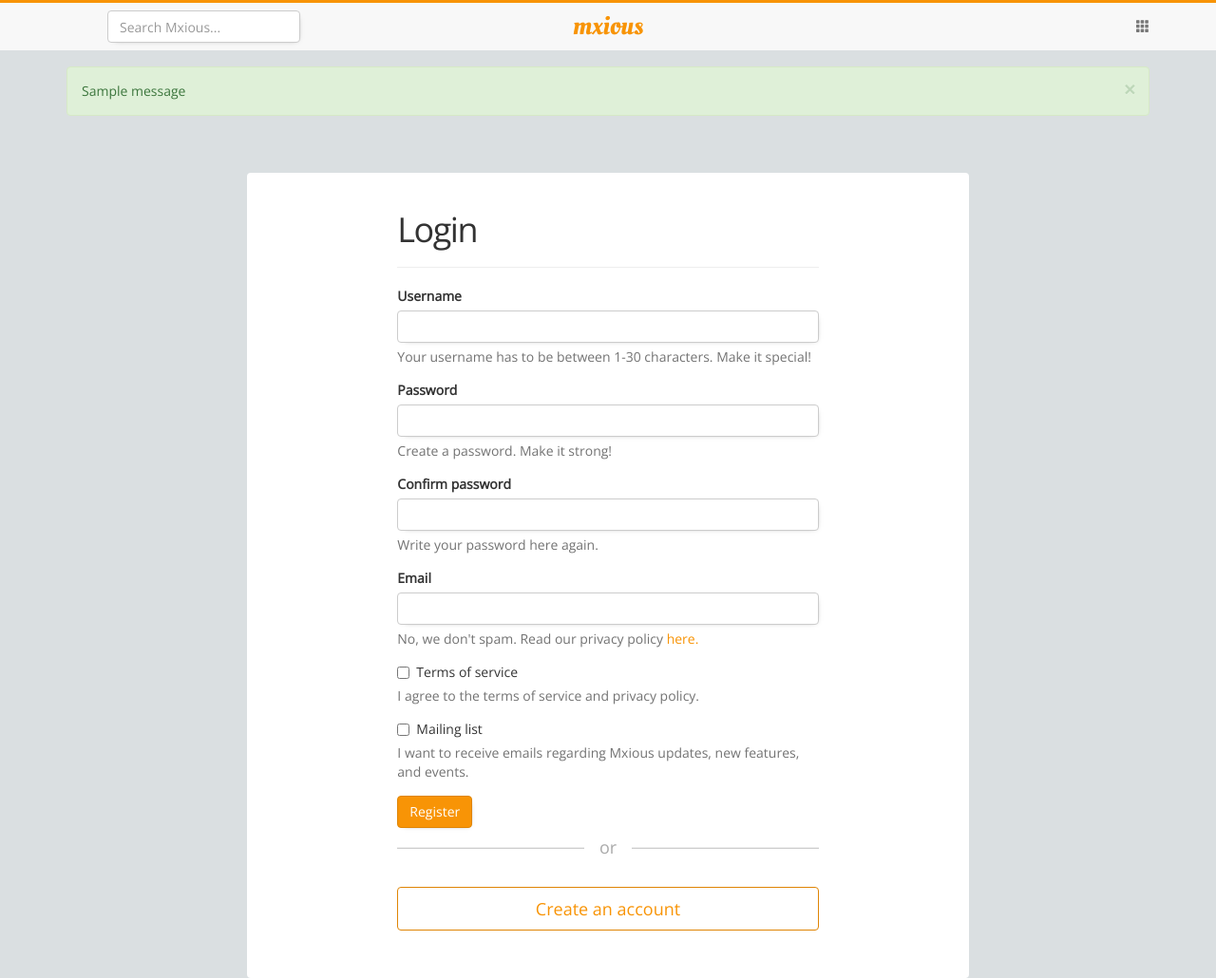
After one commit to mxious/mxious, a Django app: template accounts/templates/accounts/login.html in a window 1280 px wide. The commit adds this page. Shown: the whole page at 95% size. Run offline with Django 3.2, Linux system fonts and the light colour scheme; the template is opened without the code that fills it: values that come from a table or form of the project are taken from there, others are empty; tables that the repository leaves empty hold one stand-in row (values such as "Sample post"); one stand-in notice (Sample message) is shown; some libraries are stand-ins or nearby versions.

Commit message:
Created basic account views (login, logout, register) + tests
Signed-off-by: Sergio Diaz <sergiomattei@outlook.com>

```diff
--- /dev/null
+++ b/accounts/forms.py
@@ -0,0 +1,116 @@
+from django import forms
+from django.conf import settings
+from django.core.exceptions import ValidationError
+from django.contrib.auth.models import User
+from django.contrib.auth.forms import AuthenticationForm
+from crispy_forms.helper import FormHelper
+from crispy_forms.layout import Layout, Fieldset, ButtonHolder, Submit, Field, Button, Div
+from crispy_forms.bootstrap import InlineCheckboxes
+
+# TODO: Refactor!
+
+def validate_username_taken(input):
+	if User.objects.filter(username__iexact=input).exists():
+		raise ValidationError("Username taken.")
+
+def validate_email_in_use(input):
+	if User.objects.filter(email__iexact=input).exists():
+		raise ValidationError("Email already in use.")
+
+def validate_username_blocked(input):
+	if input in settings.BLOCKED_USERNAMES:
+		raise ValidationError("This username is not available. Please try again later.")
+
+def validate_terms_of_service(input):
+	# This is the stupidest piece of code I've ever written, I swear.
+	if input == False:
+		raise ValidationError("You must agree to the Terms of Service to continue.")
+
+def validate_password_strength(input):
+	if len(input) <= 8:
+		raise ValidationError("Password is too weak. It must be 8 or more characters.")
+
+class LoginForm(AuthenticationForm):
+	username = forms.CharField(label='Username', max_length=50)
+	password = forms.CharField(widget=forms.PasswordInput)
+	helper = FormHelper()
+
+	def __init__(self, *args, **kwargs):
+		super(LoginForm, self).__init__(*args, **kwargs)
+		self.helper.form_error_title = 'Oh dear, something went awry.'
+		self.helper.form_show_labels = False
+		self.helper.layout = self.layout()
+
+	def layout(self):
+		return Layout(
+			Field('username', placeholder="Username", css_class="login_input_element"),
+			Field('password', placeholder="Password", css_class="login_input_element"),
+		    ButtonHolder(
+		        Submit('submit', 'Sign in', css_class='btn btn-primary')
+		    ),
+		)
+
+class RegisterForm(forms.ModelForm):
+	username = forms.CharField(help_text="Your username has to be between 1-30 characters. Make it special!",
+							   max_length=30,
+							   required=True)
+	password = forms.CharField(widget=forms.PasswordInput(),
+							   required=True,
+							   help_text="Create a password. Make it strong!")
+	confirm_password = forms.CharField(widget=forms.PasswordInput(),
+									   label="Confirm password",
+									   help_text="Write your password here again.",
+									   required=True)
+	email = forms.EmailField(widget=forms.EmailInput(),
+							help_text="No, we don't spam. Read our privacy policy <a>here.</a>",
+						    required=True,
+						    max_length=75)
+	terms_of_service = forms.BooleanField(help_text="I agree to the terms of service and privacy policy.")
+	mailing_list = forms.BooleanField(help_text="I want to receive emails regarding Mxious updates, new features, and events.", required=False)
+
+	helper = FormHelper()
+
+	def __init__(self, *args, **kwargs):
+		super(RegisterForm, self).__init__(*args, **kwargs)
+		self.fields['username'].validators.append(validate_username_blocked)
+		self.fields['username'].validators.append(validate_username_taken)
+		self.fields['email'].validators.append(validate_email_in_use)
+		self.fields['password'].validators.append(validate_password_strength)
+		self.fields['terms_of_service'].validators.append(validate_email_in_use)
+		self.helper.form_error_title = 'Oh dear, something went awry.'
+		# Include the layout.
+		self.helper.layout = self.layout()
+
+	def clean(self):
+		"""
+		Caution with what checks you put here, the required=True
+		validation does not occur until this is done, which means if
+		a form field is empty, your form will blow up with a NoneType
+		error.
+		"""
+		password = self.cleaned_data.get('password')
+		confirm_password = self.cleaned_data.get('confirm_password')
+
+		if password and password != confirm_password:
+			raise ValidationError("Passwords do not match.")
+
+		return self.cleaned_data
+
+	def layout(self):
+		return Layout(
+			Field('username', title="Username"),
+			Field('password', title="Password"),
+			Field('confirm_password', title="Confirm password"),
+			Field('email', title="Email address"),
+			Div(
+				Field('terms_of_service'),
+				Field('mailing_list'),
+			),
+		    ButtonHolder(
+		        Submit('submit', 'Register')
+		    ),
+		)
+
+	class Meta:
+		model = User
+		fields = ['username', 'email', 'password']
--- /dev/null
+++ b/accounts/templates/accounts/base.html
@@ -0,0 +1,14 @@
+{% extends 'base.html' %}
+{% block body %}
+	<div class="page-container col-md-8 col-md-offset-2">
+		<div class="row">
+			<div class="col-md-8 col-md-offset-2">
+				<div class="page-header">
+					<h1>{% block title %}{% endblock %}</h1>
+				</div>
+				<!-- begin formblock -->
+				{% block content %}{% endblock %}
+			</div>
+		</div>
+	</div>
+{% endblock %}
--- /dev/null
+++ b/accounts/templates/accounts/login.html
@@ -0,0 +1,16 @@
+{% extends 'accounts/base.html' %}
+
+{% block title %}Login{% endblock %}
+
+{% block content %}
+	{% load crispy_forms_tags %}
+	{% csrf_token %}
+	{% crispy form %}
+	<div class="or-typography">
+		<hr>
+		<span>or</span>
+	</div>
+	<br>
+	<a href="register" class="btn btn-primary btn-outline btn-lg btn-block">Create an account</a>
+	</div>
+{% endblock %}
--- /dev/null
+++ b/accounts/urls.py
@@ -0,0 +1,11 @@
+from django.conf.urls import url
+from . import views
+from django.contrib.auth import views as auth_views
+
+app_name = 'accounts'
+
+urlpatterns = [
+	url(r'^login', views.login, name='login'),
+	url(r'^logout', views.logout, name='logout'),
+	url(r'^register', views.register, name='register'),
+]
--- a/mxious/urls.py
+++ b/mxious/urls.py
@@ -13,11 +13,12 @@ Including another URLconf
     1. Import the include() function: from django.conf.urls import url, include
     2. Add a URL to urlpatterns:  url(r'^blog/', include('blog.urls'))
 """
-from django.conf.urls import url
+from django.conf.urls import url, include
 from django.contrib import admin
 from pages.views import HomeView
 
 urlpatterns = [
 	url(r'^$', HomeView.as_view(), name='home'),
     url(r'^admin/', admin.site.urls),
+    url(r'^accounts/', include('accounts.urls'))
 ]
--- a/static/css/global.css
+++ b/static/css/global.css
@@ -4,6 +4,10 @@ body {
 }
 
 body { padding-top: 70px; }
+
+.btn {
+  font-family: Open Sans;
+}
 
 .btn-outline {
     background-color: transparent;
@@ -204,18 +208,16 @@ body { padding-top: 70px; }
 
 .page-container {
 	background: white;
-	border-radius: 3px;
+	border-radius: 4px;
 	padding: 20px 40px 40px 40px;
 	margin-top: 5vh;
   padding-bottom: 50px;
 }
 
-.page-container .page-header {
+.page-container .page-header  {
 	font-family: Open Sans;
 	margin-top: 0px;
-	font-weight: 300 !important;
-	/* sexyness below */
-	letter-spacing: -1.5px;
+	font-weight: 300;
 }
 
 .btn {
@@ -289,6 +291,17 @@ input {
   box-shadow: 2.3px 2.3px 6px -6px #222 !important;
 }
 
-.page-container .page-header {
-  margin-bottom: 30px;
+.asteriskField {
+  display: none;
 }
+
+.page-container .page-header  h1 {
+  font-family: Open Sans;
+  font-weight: 300;
+  /* sexyness below */
+  letter-spacing: -1.5px;
+}
+
+.login_input_element {
+  height: 40px;
+}
--- a/templates/base.html
+++ b/templates/base.html
@@ -10,6 +10,11 @@
 	<body>
 		{% include 'navbar.html' %}
 		<div class="container">
+			{% if messages %}
+				{% for message in messages %}
+				    <div class="alert alert-dismissable alert-{{ message.tags }}"><button type="button" class="close" data-dismiss="alert" aria-label="Close"><span aria-hidden="true">&times;</span></button>{{ message | striptags }}</div>
+				{% endfor %}
+			{% endif %}
 			{% block body %}{% endblock %}
 		</div>
 	</body>
```
Also changed, not shown: accounts/templates/accounts/register.html (added, +8 -0 lines), accounts/tests.py (+110 -1 lines), accounts/views.py (+56 -1 lines), mxious/settings.py (+13 -0 lines).
